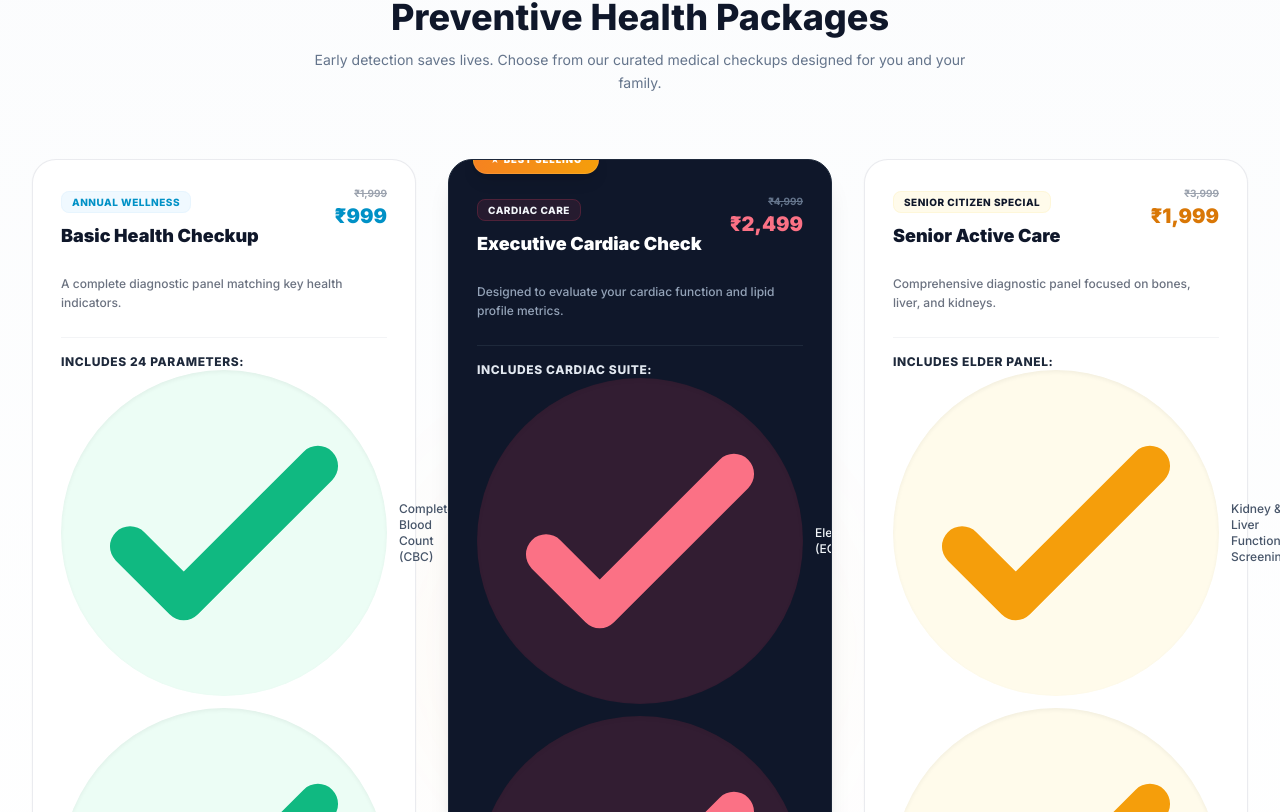
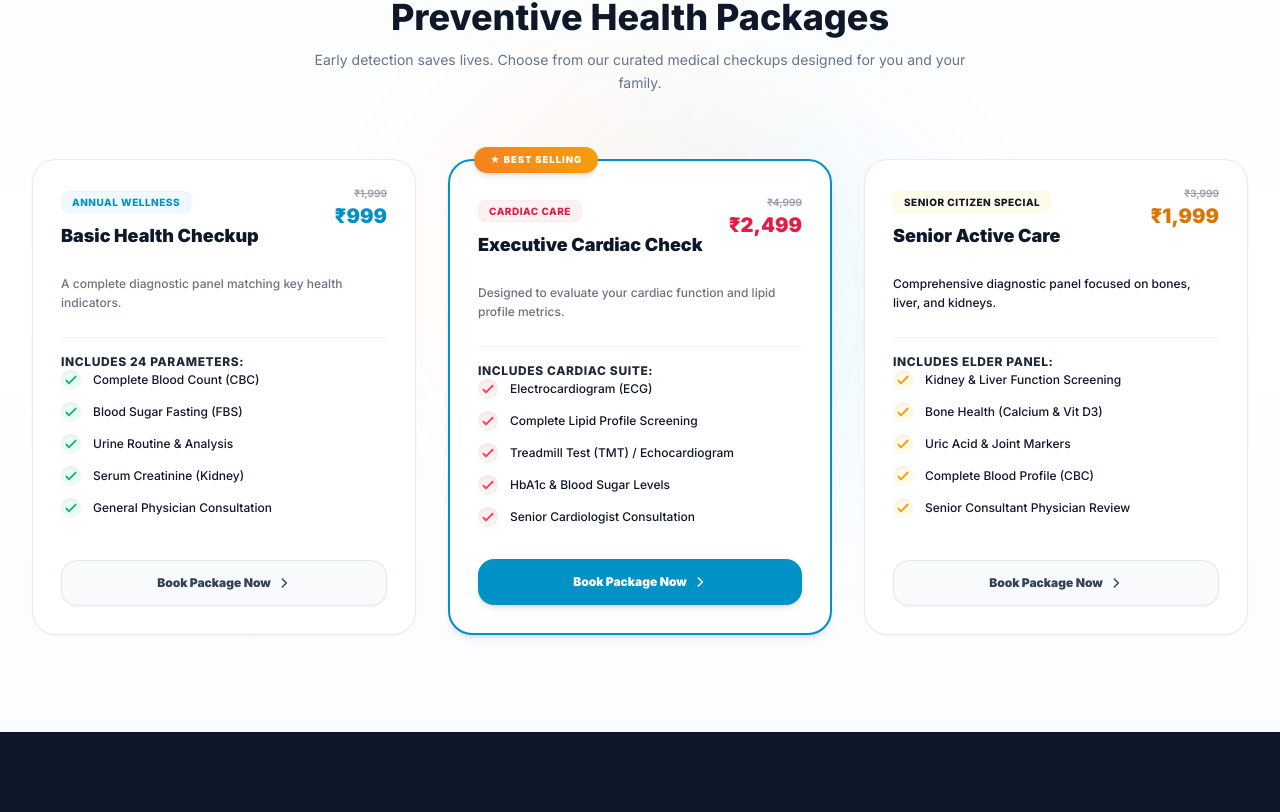
Before and after one commit to Deadraon/om-chaudhary-hospital, a Next.js app: page / in a window 1280 px wide. Shown: the part 2328-3140 px from the top of the page. Built offline with nearby package versions, Linux system fonts and the light colour scheme; no server answers.

Commit message:
fix: restore pricing boxes to white mode and fix checkmark sizes

```diff
--- a/app/page.js
+++ b/app/page.js
@@ -505,7 +505,7 @@ export default function HomePage() {
                       className={`flex items-center gap-3.5 p-4 bg-white border border-gray-150 rounded-2xl hover:-translate-y-1 transition-all duration-300 group cursor-pointer shadow-sm ${styles.bg} ${styles.border}`}
                     >
                       <div className={`w-11 h-11 rounded-xl flex items-center justify-center flex-shrink-0 transition-colors duration-300 shadow-sm ${styles.iconBg}`}>
-                        <IconComp className="w-5.5 h-5.5 transition-transform group-hover:scale-110 duration-300" />
+                        <IconComp className="w-5 h-5 transition-transform group-hover:scale-110 duration-300" />
                       </div>
                       <span className="text-[13px] font-extrabold text-slate-800 transition-colors leading-tight group-hover:text-slate-900">
                         {dept.name}
@@ -596,7 +596,7 @@ export default function HomePage() {
                             className={`flex items-center gap-4 p-4 bg-white border border-gray-150 rounded-2xl hover:shadow-lg hover:-translate-y-0.5 transition-all group cursor-pointer shadow-sm ${matchedStyles.bg} ${matchedStyles.border}`}
                           >
                             <div className={`w-11 h-11 rounded-xl flex items-center justify-center flex-shrink-0 transition-colors duration-300 shadow-sm ${matchedStyles.iconBg}`}>
-                              <RecommendedIconComp className="w-5.5 h-5.5 transition-transform group-hover:scale-110 duration-300" />
+                              <RecommendedIconComp className="w-5 h-5 transition-transform group-hover:scale-110 duration-300" />
                             </div>
                             <div className="flex-1 flex justify-between items-center">
                               <div>
@@ -684,8 +684,8 @@ export default function HomePage() {
                     "Serum Creatinine (Kidney)",
                     "General Physician Consultation"
                   ].map((test, index) => (
-                    <li key={index} className="flex items-center gap-3 text-xs text-slate-600 font-medium">
-                      <svg className="w-4.5 h-4.5 text-emerald-500 bg-emerald-50 p-0.5 rounded-full flex-shrink-0 shadow-inner" fill="none" viewBox="0 0 24 24" stroke="currentColor" strokeWidth={3}>
+                    <li key={index} className="flex items-center gap-3 text-xs text-slate-655 font-medium">
+                      <svg className="w-5 h-5 text-emerald-500 bg-emerald-50 p-0.5 rounded-full flex-shrink-0 shadow-inner" fill="none" viewBox="0 0 24 24" stroke="currentColor" strokeWidth={3}>
                         <path strokeLinecap="round" strokeLinejoin="round" d="M5 13l4 4L19 7" />
                       </svg>
                       {test}
@@ -701,27 +701,27 @@ export default function HomePage() {
               </Link>
             </div>
 
-            {/* Package 2 (Best Seller - Premium Dark Gold Mode) */}
-            <div className="bg-slate-900 border border-slate-800 text-slate-100 p-7 rounded-3xl shadow-xl hover:shadow-[0_25px_50px_rgba(0,0,0,0.25)] hover:shadow-rose-500/5 hover:-translate-y-1.5 transition-all duration-300 relative flex flex-col justify-between group overflow-hidden">
-              <span className="absolute -top-3.5 left-6 bg-gradient-to-r from-sarvodaya-orange to-amber-500 text-white text-[9.5px] font-black uppercase tracking-widest px-4 py-1.5 rounded-full shadow-lg border border-white/10">
+            {/* Package 2 (Best Seller - Premium White Mode) */}
+            <div className="bg-white rounded-3xl border-2 border-sarvodaya-blue p-7 shadow-md hover:shadow-[0_20px_40px_rgba(15,70,92,0.08)] hover:-translate-y-1.5 transition-all duration-300 relative flex flex-col justify-between group">
+              <span className="absolute -top-3.5 left-6 bg-gradient-to-r from-sarvodaya-orange to-amber-500 text-white text-[9.5px] font-black uppercase tracking-widest px-4 py-1.5 rounded-full shadow-md">
                 ★ Best Selling
               </span>
               <div>
                 <div className="flex justify-between items-start mb-6 mt-2">
                   <div>
-                    <span className="text-[10px] bg-rose-500/10 text-rose-350 border border-rose-500/20 px-2.5 py-1 rounded-lg font-extrabold uppercase tracking-wider">Cardiac Care</span>
-                    <h3 className="text-lg font-black text-white mt-2.5">Executive Cardiac Check</h3>
+                    <span className="text-[10px] bg-rose-50 text-rose-600 border border-rose-100/50 px-2.5 py-1 rounded-lg font-extrabold uppercase tracking-wider">Cardiac Care</span>
+                    <h3 className="text-lg font-black text-slate-900 mt-2.5">Executive Cardiac Check</h3>
                   </div>
                   <div className="text-right">
-                    <p className="text-[10px] text-slate-500 line-through font-bold leading-none">₹4,999</p>
-                    <p className="text-xl font-black text-rose-400 mt-1">₹2,499</p>
+                    <p className="text-[10px] text-gray-400 line-through font-bold leading-none">₹4,999</p>
+                    <p className="text-xl font-black text-rose-600 mt-1">₹2,499</p>
                   </div>
                 </div>
-                <p className="text-slate-400 text-xs mb-6 font-medium leading-relaxed">Designed to evaluate your cardiac function and lipid profile metrics.</p>
+                <p className="text-gray-500 text-xs mb-6 font-medium leading-relaxed">Designed to evaluate your cardiac function and lipid profile metrics.</p>
 
-                <hr className="border-slate-800 my-4" />
+                <hr className="border-gray-100 my-4" />
 
-                <h4 className="text-xs font-extrabold text-slate-200 uppercase tracking-wider mb-4.5">Includes Cardiac Suite:</h4>
+                <h4 className="text-xs font-extrabold text-slate-800 uppercase tracking-wider mb-4.5">Includes Cardiac Suite:</h4>
                 <ul className="space-y-3 mb-8">
                   {[
                     "Electrocardiogram (ECG)",
@@ -730,8 +730,8 @@ export default function HomePage() {
                     "HbA1c & Blood Sugar Levels",
                     "Senior Cardiologist Consultation"
                   ].map((test, index) => (
-                    <li key={index} className="flex items-center gap-3 text-xs text-slate-350 font-medium">
-                      <svg className="w-4.5 h-4.5 text-rose-400 bg-rose-500/15 p-0.5 rounded-full flex-shrink-0 shadow-inner" fill="none" viewBox="0 0 24 24" stroke="currentColor" strokeWidth={3}>
+                    <li key={index} className="flex items-center gap-3 text-xs text-slate-655 font-medium">
+                      <svg className="w-5 h-5 text-rose-500 bg-rose-50 p-0.5 rounded-full flex-shrink-0 shadow-inner" fill="none" viewBox="0 0 24 24" stroke="currentColor" strokeWidth={3}>
                         <path strokeLinecap="round" strokeLinejoin="round" d="M5 13l4 4L19 7" />
                       </svg>
                       {test}
@@ -739,7 +739,7 @@ export default function HomePage() {
                   ))}
                 </ul>
               </div>
-              <Link href="/book-appointment?package=cardiac-care" className="w-full py-3.5 bg-gradient-to-r from-sarvodaya-orange to-amber-500 hover:from-sarvodaya-orange-hover hover:to-amber-600 text-white text-xs font-black rounded-2xl text-center shadow-lg transition-all duration-300 flex items-center justify-center gap-1.5 border border-transparent hover:-translate-y-0.5">
+              <Link href="/book-appointment?package=cardiac-care" className="w-full py-3.5 bg-sarvodaya-blue hover:bg-sarvodaya-dark text-white text-xs font-black rounded-2xl text-center shadow-md hover:shadow-lg transition-all duration-300 flex items-center justify-center gap-1.5 border border-transparent hover:-translate-y-0.5">
                 Book Package Now
                 <svg className="w-3.5 h-3.5 text-white" fill="none" viewBox="0 0 24 24" stroke="currentColor" strokeWidth={2.5}>
                   <path strokeLinecap="round" strokeLinejoin="round" d="M9 5l7 7-7 7" />
@@ -760,7 +760,7 @@ export default function HomePage() {
                     <p className="text-xl font-black text-amber-600 mt-1">₹1,999</p>
                   </div>
                 </div>
-                <p className="text-gray-500 text-xs mb-6 font-medium leading-relaxed">Comprehensive diagnostic panel focused on bones, liver, and kidneys.</p>
+                <p className="text-gray-505 text-xs mb-6 font-medium leading-relaxed">Comprehensive diagnostic panel focused on bones, liver, and kidneys.</p>
 
                 <hr className="border-gray-100 my-4" />
 
@@ -773,8 +773,8 @@ export default function HomePage() {
                     "Complete Blood Profile (CBC)",
                     "Senior Consultant Physician Review"
                   ].map((test, index) => (
-                    <li key={index} className="flex items-center gap-3 text-xs text-slate-600 font-medium">
-                      <svg className="w-4.5 h-4.5 text-amber-500 bg-amber-50 p-0.5 rounded-full flex-shrink-0 shadow-inner" fill="none" viewBox="0 0 24 24" stroke="currentColor" strokeWidth={3}>
+                    <li key={index} className="flex items-center gap-3 text-xs text-slate-655 font-medium">
+                      <svg className="w-5 h-5 text-amber-500 bg-amber-50 p-0.5 rounded-full flex-shrink-0 shadow-inner" fill="none" viewBox="0 0 24 24" stroke="currentColor" strokeWidth={3}>
                         <path strokeLinecap="round" strokeLinejoin="round" d="M5 13l4 4L19 7" />
                       </svg>
                       {test}
```
